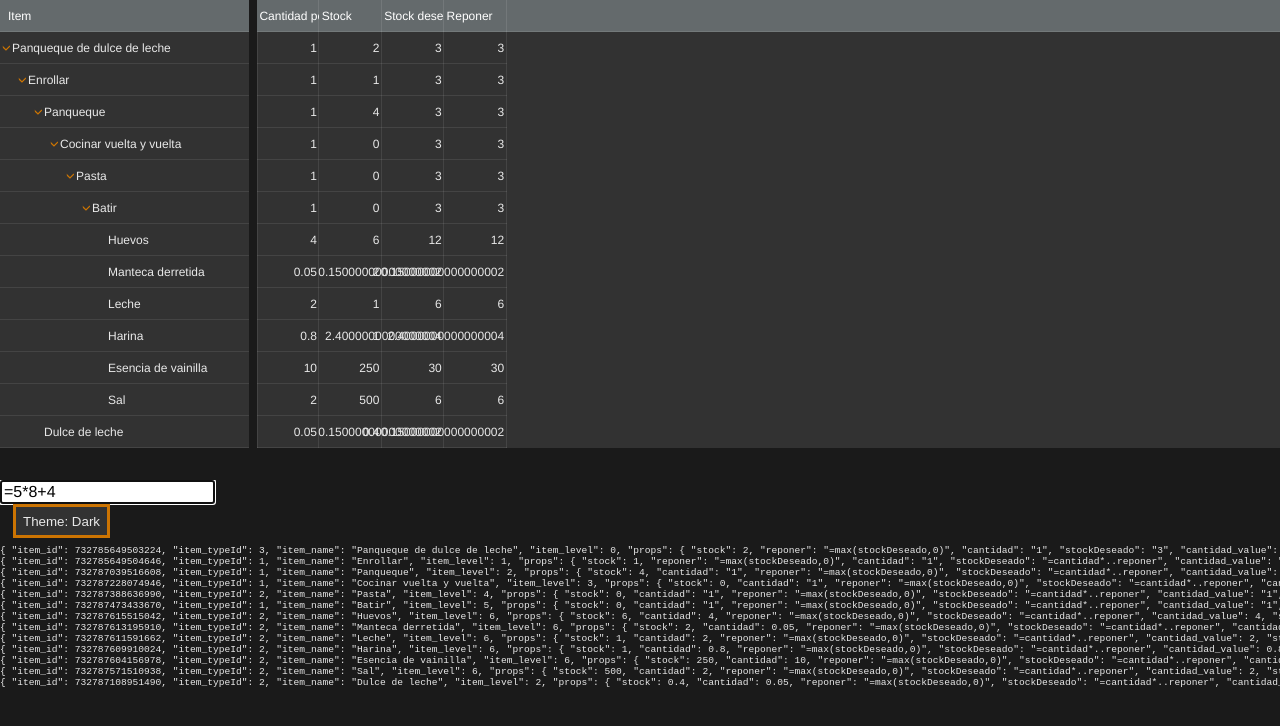
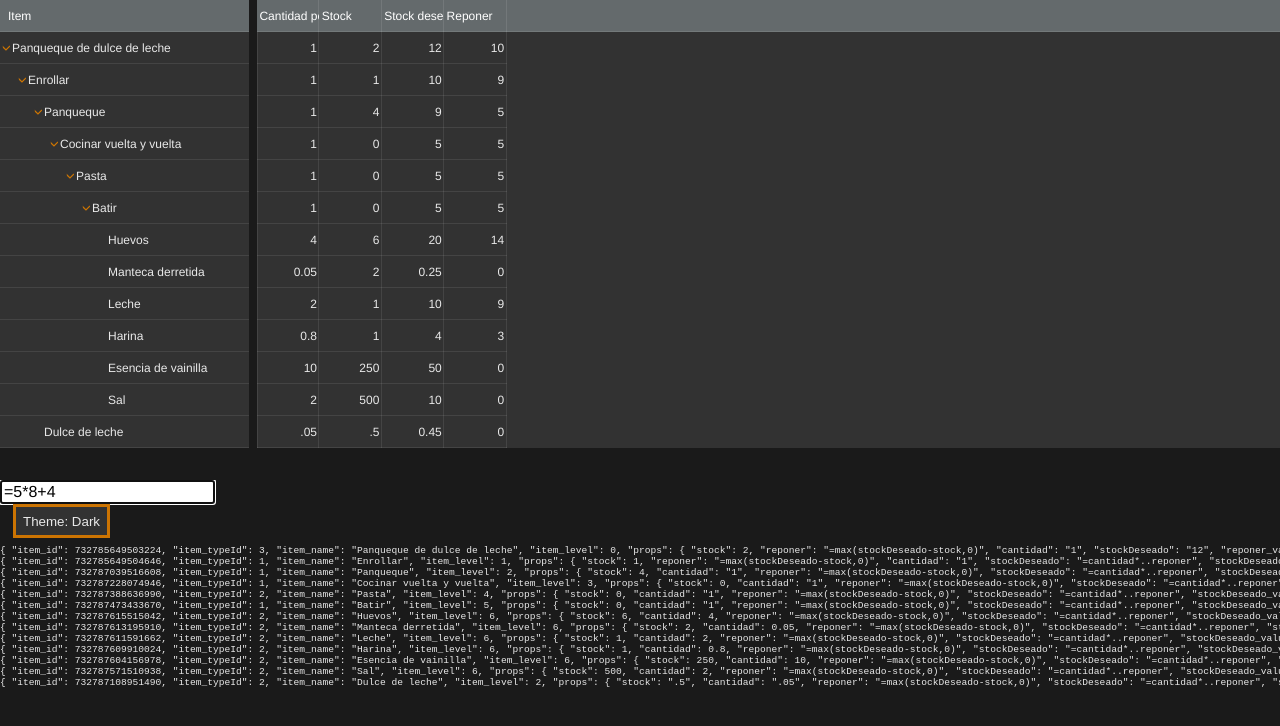
Before and after one commit to ElToroDM/ElManager, a Vue app: page / in a window 1280 px wide. Shown: the top 726 px of the page. Built offline with nearby package versions, Linux system fonts and the light colour scheme.

Commit message:
update grammar.js, grammar.ne, App.vue and PropsEdit.vue

```diff
--- a/nearley/grammar.js
+++ b/nearley/grammar.js
@@ -14,9 +14,9 @@ var grammar = {
     {"name": "MD", "symbols": ["MD", "_", {"literal":"*"}, "_", "E"], "postprocess": (d) => {return {type: 'M', d:d, v:d[0].v*d[4].v}}},
     {"name": "MD", "symbols": ["MD", "_", {"literal":"/"}, "_", "E"], "postprocess": (d) => {return {type: 'D', d:d, v:d[0].v/d[4].v}}},
     {"name": "MD", "symbols": ["E"], "postprocess": id},
-    {"name": "AS", "symbols": ["AS", "_", {"literal":"+"}, "_", "MD"], "postprocess": (d) => {return {type:'A', d:d, v:d[0].v+d[4].v}}},
-    {"name": "AS", "symbols": ["AS", "_", {"literal":"-"}, "_", "MD"], "postprocess": (d) => {return {type:'S', d:d, v:d[0].v-d[4].v}}},
-    {"name": "AS", "symbols": ["MD"], "postprocess": id},
+    {"name": "AS", "symbols": ["AS", "_", {"literal":"+"}, "_", "MD"], "postprocess": (d) => {return {type:'A', d:d, v:Math.round((d[0].v+d[4].v)* 1000000 ) / 1000000}}},
+    {"name": "AS", "symbols": ["AS", "_", {"literal":"-"}, "_", "MD"], "postprocess": (d) => {return {type:'S', d:d, v:Math.round((d[0].v-d[4].v)* 1000000 ) / 1000000}}},
+    {"name": "AS", "symbols": ["MD"], "postprocess": (d) => {return {type:'S', d:d, v:Math.round((d[0].v)* 1000000 ) / 1000000}}},
     {"name": "SP", "symbols": [{"literal":"("}, "_", "SC", "_", {"literal":")"}], "postprocess": (d) => {return {type:'SP', d:d, v:d[2].v}}},
     {"name": "SP", "symbols": ["S"], "postprocess": id},
     {"name": "SC", "symbols": ["SC", "_", {"literal":"&"}, "_", "AS"], "postprocess": (d) => {return {type:'SC', d:d, v:d[0].v+d[4].v}}},
--- a/src/App.vue
+++ b/src/App.vue
@@ -21,19 +21,19 @@ import Themes from './Themes.vue'
 import Evaluate from './Evaluate.vue'
 
 const items = ref([
-{ "item_id": 732785649503224, "item_typeId": 3, "item_name": "Panqueque de dulce de leche", "item_level": 0, "props": { "stock": 2, "reponer": "=max(stockDeseado,0)", "cantidad": "1", "stockDeseado": "3" } },
-{ "item_id": 732785649504646, "item_typeId": 1, "item_name": "Enrollar", "item_level": 1, "props": { "stock": 1, "reponer": "=max(stockDeseado,0)", "cantidad": "1", "stockDeseado": "=cantidad*..reponer" } },
-{ "item_id": 732787039516608, "item_typeId": 1, "item_name": "Panqueque", "item_level": 2, "props": { "stock": 4, "cantidad": "1", "reponer": "=max(stockDeseado,0)", "stockDeseado": "=cantidad*..reponer" } },
-{ "item_id": 732787228074946, "item_typeId": 1, "item_name": "Cocinar vuelta y vuelta", "item_level": 3, "props": { "stock": 0, "cantidad": "1", "reponer": "=max(stockDeseado,0)", "stockDeseado": "=cantidad*..reponer" } },
-{ "item_id": 732787388636990, "item_typeId": 2, "item_name": "Pasta", "item_level": 4, "props": { "stock": 0, "cantidad": "1", "reponer": "=max(stockDeseado,0)", "stockDeseado": "=cantidad*..reponer" } },
-{ "item_id": 732787473433670, "item_typeId": 1, "item_name": "Batir", "item_level": 5, "props": { "stock": 0, "cantidad": "1", "reponer": "=max(stockDeseado,0)", "stockDeseado": "=cantidad*..reponer" } },
-{ "item_id": 732787615515042, "item_typeId": 2, "item_name": "Huevos", "item_level": 6, "props": { "stock": 6, "cantidad": 4, "reponer": "=max(stockDeseado,0)", "stockDeseado": "=cantidad*..reponer" } },
-{ "item_id": 732787613195910, "item_typeId": 2, "item_name": "Manteca derretida", "item_level": 6, "props": { "stock": 2, "cantidad": 0.05, "reponer": "=max(stockDeseado,0)", "stockDeseado": "=cantidad*..reponer" } },
-{ "item_id": 732787611591662, "item_typeId": 2, "item_name": "Leche", "item_level": 6, "props": { "stock": 1, "cantidad": 2, "reponer": "=max(stockDeseado,0)", "stockDeseado": "=cantidad*..reponer" } },
-{ "item_id": 732787609910024, "item_typeId": 2, "item_name": "Harina", "item_level": 6, "props": { "stock": 1, "cantidad": 0.8, "reponer": "=max(stockDeseado,0)", "stockDeseado": "=cantidad*..reponer" } },
-{ "item_id": 732787604156978, "item_typeId": 2, "item_name": "Esencia de vainilla", "item_level": 6, "props": { "stock": 250, "cantidad": 10, "reponer": "=max(stockDeseado,0)", "stockDeseado": "=cantidad*..reponer" } },
-{ "item_id": 732787571510938, "item_typeId": 2, "item_name": "Sal", "item_level": 6, "props": { "stock": 500, "cantidad": 2, "reponer": "=max(stockDeseado,0)", "stockDeseado": "=cantidad*..reponer" } },
-{ "item_id": 732787108951490, "item_typeId": 2, "item_name": "Dulce de leche", "item_level": 2, "props": { "stock": 0.4, "cantidad": 0.05, "reponer": "=max(stockDeseado,0)", "stockDeseado": "=cantidad*..reponer" } }
+{ "item_id": 732785649503224, "item_typeId": 3, "item_name": "Panqueque de dulce de leche", "item_level": 0, "props": { "stock": 2, "reponer": "=max(stockDeseado-stock,0)", "cantidad": "1", "stockDeseado": "12", "reponer_value": "10", "stock_value": 2, "cantidad_value": "1", "stockDeseado_value": "12" } },
+{ "item_id": 732785649504646, "item_typeId": 1, "item_name": "Enrollar", "item_level": 1, "props": { "stock": 1, "reponer": "=max(stockDeseado-stock,0)", "cantidad": "1", "stockDeseado": "=cantidad*..reponer", "stockDeseado_value": "10", "reponer_value": "9", "stock_value": 1, "cantidad_value": "1" } },
+{ "item_id": 732787039516608, "item_typeId": 1, "item_name": "Panqueque", "item_level": 2, "props": { "stock": 4, "cantidad": "1", "reponer": "=max(stockDeseado-stock,0)", "stockDeseado": "=cantidad*..reponer", "stockDeseado_value": "9", "reponer_value": "5", "stock_value": 4, "cantidad_value": "1" } },
+{ "item_id": 732787228074946, "item_typeId": 1, "item_name": "Cocinar vuelta y vuelta", "item_level": 3, "props": { "stock": 0, "cantidad": "1", "reponer": "=max(stockDeseado-stock,0)", "stockDeseado": "=cantidad*..reponer", "stockDeseado_value": "5", "reponer_value": "5", "stock_value": 0, "cantidad_value": "1" } },
+{ "item_id": 732787388636990, "item_typeId": 2, "item_name": "Pasta", "item_level": 4, "props": { "stock": 0, "cantidad": "1", "reponer": "=max(stockDeseado-stock,0)", "stockDeseado": "=cantidad*..reponer", "stockDeseado_value": "5", "reponer_value": "5", "stock_value": 0, "cantidad_value": "1" } },
+{ "item_id": 732787473433670, "item_typeId": 1, "item_name": "Batir", "item_level": 5, "props": { "stock": 0, "cantidad": "1", "reponer": "=max(stockDeseado-stock,0)", "stockDeseado": "=cantidad*..reponer", "stockDeseado_value": "5", "reponer_value": "5", "stock_value": 0, "cantidad_value": "1" } },
+{ "item_id": 732787615515042, "item_typeId": 2, "item_name": "Huevos", "item_level": 6, "props": { "stock": 6, "cantidad": 4, "reponer": "=max(stockDeseado-stock,0)", "stockDeseado": "=cantidad*..reponer", "stockDeseado_value": "20", "reponer_value": "14", "cantidad_value": 4, "stock_value": 6 } },
+{ "item_id": 732787613195910, "item_typeId": 2, "item_name": "Manteca derretida", "item_level": 6, "props": { "stock": 2, "cantidad": 0.05, "reponer": "=max(stockDeseado-stock,0)", "stockDeseado": "=cantidad*..reponer", "stockDeseado_value": "0.25", "reponer_value": "0", "cantidad_value": 0.05, "stock_value": 2 } },
+{ "item_id": 732787611591662, "item_typeId": 2, "item_name": "Leche", "item_level": 6, "props": { "stock": 1, "cantidad": 2, "reponer": "=max(stockDeseado-stock,0)", "stockDeseado": "=cantidad*..reponer", "stockDeseado_value": "10", "reponer_value": "9", "cantidad_value": 2, "stock_value": 1 } },
+{ "item_id": 732787609910024, "item_typeId": 2, "item_name": "Harina", "item_level": 6, "props": { "stock": 1, "cantidad": 0.8, "reponer": "=max(stockDeseado-stock,0)", "stockDeseado": "=cantidad*..reponer", "stockDeseado_value": "4", "reponer_value": "3", "cantidad_value": 0.8, "stock_value": 1 } },
+{ "item_id": 732787604156978, "item_typeId": 2, "item_name": "Esencia de vainilla", "item_level": 6, "props": { "stock": 250, "cantidad": 10, "reponer": "=max(stockDeseado-stock,0)", "stockDeseado": "=cantidad*..reponer", "stockDeseado_value": "50", "reponer_value": "0", "cantidad_value": 10, "stock_value": 250 } },
+{ "item_id": 732787571510938, "item_typeId": 2, "item_name": "Sal", "item_level": 6, "props": { "stock": 500, "cantidad": 2, "reponer": "=max(stockDeseado-stock,0)", "stockDeseado": "=cantidad*..reponer", "stockDeseado_value": "10", "reponer_value": "0", "cantidad_value": 2, "stock_value": 500 } },
+{ "item_id": 732787108951490, "item_typeId": 2, "item_name": "Dulce de leche", "item_level": 2, "props": { "stock": ".5", "cantidad": ".05", "reponer": "=max(stockDeseado-stock,0)", "stockDeseado": "=cantidad*..reponer", "stockDeseado_value": "0.45", "reponer_value": "0", "cantidad_value": ".05", "stock_value": ".5" } }
 ])
 
 const itemTypes = ref([
```
Also changed, not shown: src/PropsEdit.vue (line endings or trailing spaces), 1 other file (tests, documents, lock files or other folders).
